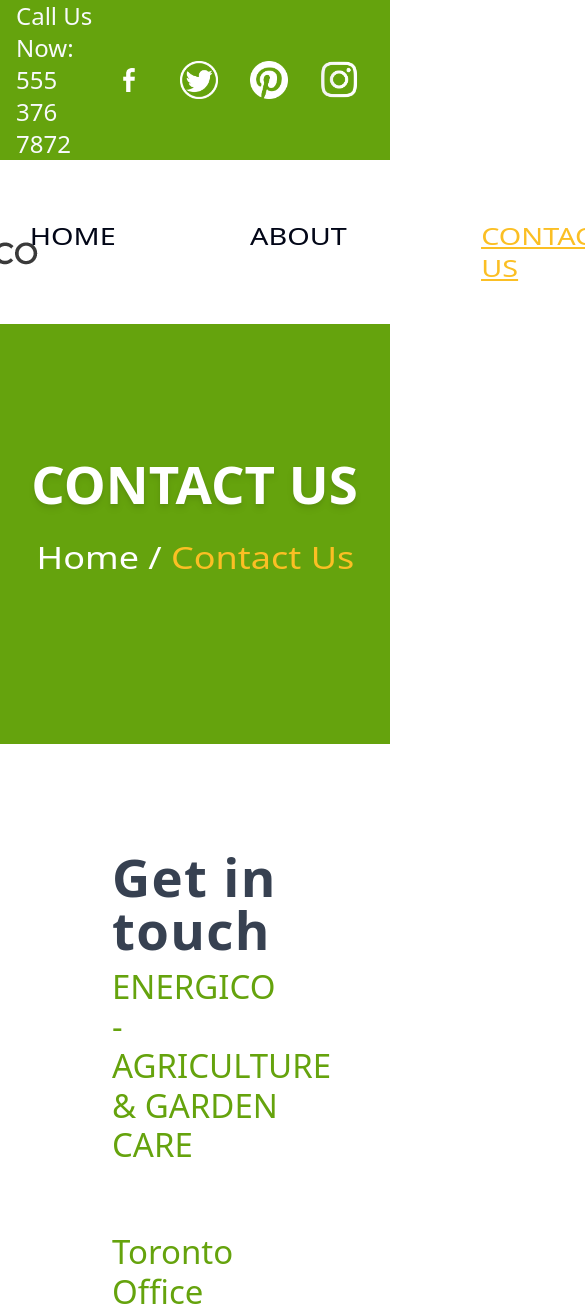
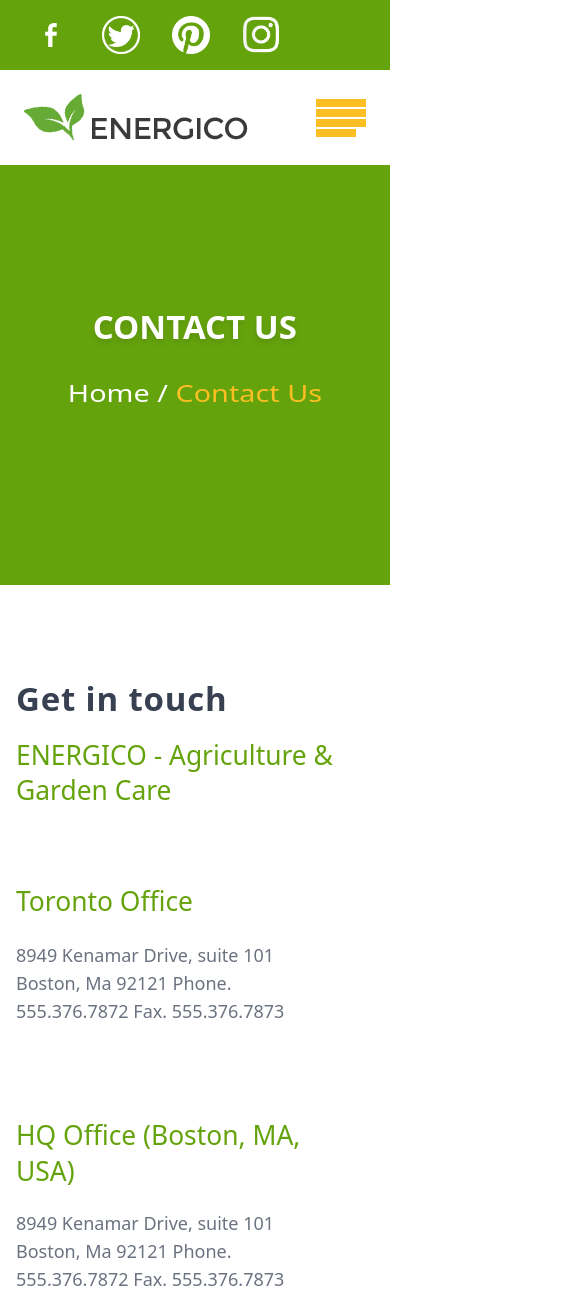
Before and after one commit to shreyashmangale/energico-frontend, a website: page pages/contact.html in a window 390 px wide. Shown: the top 1315 px of the page, 585 px wide, since content can reach past the window. Drawn offline with nearby package versions, Linux system fonts and the light colour scheme; files whose address does not match are found by name.

Commit message:
UI completed and some responsiveness added

```diff
--- a/pages/contact.html
+++ b/pages/contact.html
@@ -11,26 +11,38 @@
       <div
         class="bg-lime-600 flex justify-between items-center text-slate-50 opacity-1.25 px-4"
       >
-        <h1 class="text-2xl">Call Us Now: 555 376 7872</h1>
+        <h1 class="text-2xl md:block hidden">Call Us Now: 555 376 7872</h1>
         <div class="flex">
           <div class="w-[70px] p-4">
             <a href=""
-              ><img class="w-full" src="../images/facebook-logo.png" alt="facebook-logo"
+              ><img
+                class="w-full"
+                src="../images/facebook-logo.png"
+                alt="facebook-logo"
             /></a>
           </div>
           <div class="w-[70px] p-4">
             <a href=""
-              ><img class="w-full" src="../images/twitter-logo.png" alt="twitter-logo"
+              ><img
+                class="w-full"
+                src="../images/twitter-logo.png"
+                alt="twitter-logo"
             /></a>
           </div>
           <div class="w-[70px] p-4">
             <a href=""
-              ><img class="w-full" src="../images/pinterest-logo.png" alt="pinterest-logo"
+              ><img
+                class="w-full"
+                src="../images/pinterest-logo.png"
+                alt="pinterest-logo"
             /></a>
           </div>
           <div class="w-[70px] p-4">
             <a href=""
-              ><img class="w-full" src="../images/instagram-logo.png" alt="instagram-logo"
+              ><img
+                class="w-full"
+                src="../images/instagram-logo.png"
+                alt="instagram-logo"
             /></a>
           </div>
         </div>
@@ -39,7 +51,9 @@
 
     <main>
       <section>
-        <div class="flex justify-center items-center lg:flex-col py-5 gap-6">
+        <div
+          class="flex lg:justify-center justify-between items-center lg:flex-col px-6 py-6 gap-6"
+        >
           <img
             class="lg:w-1/4 md:w-64 sm:w-48"
             src="../images/logo.png"
@@ -47,13 +61,20 @@
           />
 
           <div
-            class="mt-5 py-1 flex justify-between gap-20 text-2xl text-slate-950 transform scale-x-[120%]"
+            class="lg:flex hidden mt-5 py-1 justify-between gap-20 text-2xl text-slate-950 transform scale-x-[120%]"
           >
-            <p class="p-4"><a href="../index.html">HOME</a></p>
-            <p class="p-4"><a href="./about.html">ABOUT</a></p>
-            <p class="p-4 text-amber-400 underline">
-              <a href="./contact.html">CONTACT US</a>
+            <p class="p-4">
+              <a href="./index.html">HOME</a>
             </p>
+            <p class="p-4 "><a href="#">ABOUT</a></p>
+            <p class="p-4 text-amber-400 underline"><a href="#">CONTACT US</a></p>
+          </div>
+
+          <div class="flex flex-col gap-[2px] lg:hidden">
+            <div class="w-[50px] h-[8px] bg-amber-400"></div>
+            <div class="w-[50px] h-[8px] bg-amber-400"></div>
+            <div class="w-[50px] h-[8px] bg-amber-400"></div>
+            <div class="w-[40px] h-[8px] bg-amber-400"></div>
           </div>
         </div>
 
@@ -61,39 +82,39 @@
           class="bg-lime-600 h-[420px] flex flex-col justify-center items-center text-center"
         >
           <h1
-            class="text-5xl font-extrabold text-white transform scale-[110%] uppercase drop-shadow-md"
+            class="sm:text-5xl text-3xl font-extrabold text-white transform scale-[110%] uppercase drop-shadow-md"
           >
             Contact us
           </h1>
           <h2
-            class="my-8 text-3xl inline-block transform scale-x-[120%] text-white"
+            class="my-8 sm:text-3xl text-2xl inline-block transform scale-x-[120%] text-white"
           >
             Home / <span class="text-amber-400">Contact Us</span>
           </h2>
         </div>
 
         <div class="h-fit grid grid-cols-1 md:grid-cols-2">
-          <div class="px-28 py-12">
+          <div class="sm:px-28 px-4 sm:py-12 py-8">
             <div class="mt-16">
               <h1
-                class="text-5xl font-extrabold text-gray-700 transform origin-left scale-110 tracking-wide"
+                class="sm:text-5xl text-3xl font-extrabold text-gray-700 transform origin-left scale-110 tracking-wide"
               >
                 Get in touch
               </h1>
               <h3
-                class="my-6 text-3xl font-medium text-lime-600 transform origin-left scale-110"
+                class="my-6 sm:text-3xl text-2xl font-medium text-lime-600 transform origin-left scale-110"
               >
-                ENERGICO - AGRICULTURE & GARDEN CARE
+                ENERGICO - Agriculture & Garden Care
               </h3>
             </div>
 
             <div class="mt-20 pe-16">
               <h3
-                class="my-6 text-3xl font-medium text-lime-600 transform origin-left scale-110"
+                class="my-6 sm:text-3xl text-2xl font-medium text-lime-600 transform origin-left scale-110"
               >
                 Toronto Office
               </h3>
-              <p class="text-3xl text-gray-500">
+              <p class="sm:text-3xl text-lg text-gray-500">
                 8949 Kenamar Drive, suite 101 Boston, Ma 92121 Phone.
                 555.376.7872 Fax. 555.376.7873
               </p>
@@ -101,20 +122,20 @@
 
             <div class="my-24 pe-16">
               <h3
-                class="my-6 text-3xl font-medium text-lime-600 transform origin-left scale-110"
+                class="my-6 sm:text-3xl text-2xl font-medium text-lime-600 transform origin-left scale-110"
               >
                 HQ Office (Boston, MA, USA)
               </h3>
-              <p class="text-3xl text-gray-500">
+              <p class="sm:text-3xl text-lg text-gray-500">
                 8949 Kenamar Drive, suite 101 Boston, Ma 92121 Phone.
                 555.376.7872 Fax. 555.376.7873
               </p>
             </div>
           </div>
           <div class="bg-slate-100 pb-20">
-            <div class="mt-16 ps-20 pe-28 py-12">
+            <div class="sm:mt-16 mt-8 sm:ps-20 ps-6 pe-28 py-12">
               <h1
-                class="text-5xl font-extrabold text-gray-700 transform origin-left scale-110 tracking-wide"
+                class="sm:text-5xl text-2xl font-extrabold text-gray-700 transform origin-left scale-110 tracking-wide"
               >
                 Write to us
               </h1>
```
